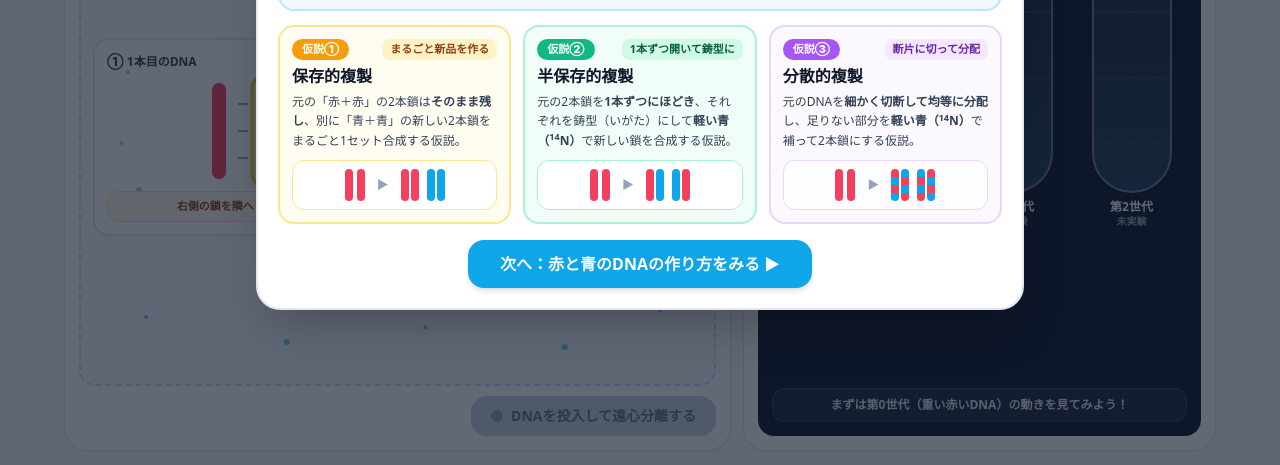
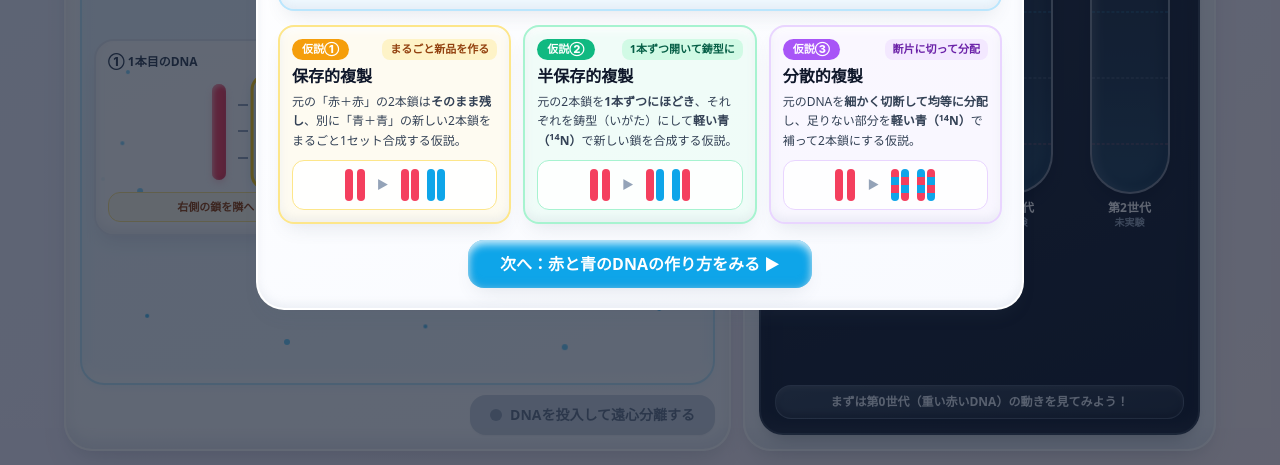
Before and after one commit to tyama11/meselson-stahl-lab, a plain HTML site: page index.html in a window 1280 px wide. Shown: the part 335-800 px from the top of the page. Drawn offline with Linux system fonts and the light colour scheme.

Commit message:
Apply claymorphism visual theme in CSS without changing any logic

```diff
--- a/css/style.css
+++ b/css/style.css
@@ -252,3 +252,146 @@ body {
     gap: 0.35rem;
   }
 }
+
+/* =========================================================================
+   クレイモーフィズム (Claymorphism) ビジュアルテーマ（ロジック変更なし）
+   ========================================================================= */
+body {
+  background: linear-gradient(145deg, #eef5ff 0%, #f5f1ff 50%, #fff3f6 100%);
+  background-attachment: fixed;
+}
+
+/* ヘッダーバー：やわらかい粘土風バー */
+header.compact-header {
+  background: rgba(255, 255, 255, 0.92);
+  border-bottom: 2px solid rgba(255, 255, 255, 0.9);
+  box-shadow:
+    0 8px 20px -6px rgba(100, 116, 139, 0.14),
+    inset 0 -3px 6px rgba(148, 163, 184, 0.14),
+    inset 0 3px 6px rgba(255, 255, 255, 0.95);
+}
+
+/* 左右メインパネル＆モーダルカード：ぷっくり立体クレイパネル */
+section.compact-panel,
+.compact-modal-card {
+  background: linear-gradient(160deg, #ffffff 0%, #f8faff 100%);
+  border: 2px solid rgba(255, 255, 255, 0.95);
+  border-radius: 1.75rem;
+  box-shadow:
+    0 16px 32px -10px rgba(71, 85, 105, 0.16),
+    0 6px 14px -4px rgba(71, 85, 105, 0.08),
+    inset 0 -7px 14px rgba(148, 163, 184, 0.18),
+    inset 0 7px 14px rgba(255, 255, 255, 0.95);
+}
+
+/* DNA組み立てトレイ：くぼんだクレイ培地トレイ */
+section.compact-panel > div.bg-sky-50\/50 {
+  background: linear-gradient(160deg, #eaf5ff 0%, #f3f9ff 100%);
+  border: 2px solid rgba(186, 230, 253, 0.9);
+  border-radius: 1.5rem;
+  box-shadow:
+    inset 0 6px 14px rgba(56, 189, 248, 0.15),
+    inset 0 -6px 12px rgba(255, 255, 255, 0.92),
+    0 4px 10px -2px rgba(14, 165, 233, 0.08);
+}
+
+/* DNAカード＆仮説タブ：丸みのある立体クレイタイル */
+.compact-dna-card,
+[role="tab"] {
+  border-radius: 1.25rem;
+  box-shadow:
+    0 10px 18px -6px rgba(71, 85, 105, 0.14),
+    inset 0 -5px 10px rgba(148, 163, 184, 0.16),
+    inset 0 5px 10px rgba(255, 255, 255, 0.92);
+}
+
+[role="tab"][aria-selected="true"] {
+  background: linear-gradient(155deg, #f0f9ff 0%, #e0f2fe 100%);
+  box-shadow:
+    0 10px 20px -6px rgba(14, 165, 233, 0.25),
+    inset 0 -5px 10px rgba(56, 189, 248, 0.2),
+    inset 0 5px 10px rgba(255, 255, 255, 0.95);
+}
+
+/* ボタン全般：押し心地のあるぷっくりクレイボタン */
+button:not(:disabled):not([role="tab"]):not([aria-label="閉じる"]) {
+  box-shadow:
+    0 8px 16px -4px rgba(15, 23, 42, 0.18),
+    inset 0 -4px 8px rgba(15, 23, 42, 0.16),
+    inset 0 4px 8px rgba(255, 255, 255, 0.42);
+  transition: transform 0.15s ease, box-shadow 0.15s ease, background-color 0.15s ease;
+}
+
+button:not(:disabled):not([role="tab"]):not([aria-label="閉じる"]):hover {
+  transform: translateY(-1px);
+  box-shadow:
+    0 11px 20px -4px rgba(15, 23, 42, 0.22),
+    inset 0 -4px 8px rgba(15, 23, 42, 0.16),
+    inset 0 4px 10px rgba(255, 255, 255, 0.5);
+}
+
+button:not(:disabled):not([role="tab"]):not([aria-label="閉じる"]):active {
+  transform: translateY(1px) scale(0.98);
+  box-shadow:
+    0 3px 8px -2px rgba(15, 23, 42, 0.16),
+    inset 0 3px 7px rgba(15, 23, 42, 0.18),
+    inset 0 -2px 5px rgba(255, 255, 255, 0.35);
+}
+
+/* 立体的な赤い鎖・青い鎖（粘土スティック風のつや感） */
+.dna-strand-h.bg-rose-500,
+.dna-strand-h .bg-rose-500,
+#gen0-dna-visual .bg-rose-500 {
+  box-shadow:
+    0 4px 8px -2px rgba(244, 63, 94, 0.35),
+    inset 2px 2px 4px rgba(255, 255, 255, 0.48),
+    inset -2px -2px 4px rgba(159, 18, 57, 0.25);
+}
+
+.dna-strand-h.bg-sky-500,
+.dna-strand-h .bg-sky-500 {
+  box-shadow:
+    0 4px 8px -2px rgba(14, 165, 233, 0.35),
+    inset 2px 2px 4px rgba(255, 255, 255, 0.48),
+    inset -2px -2px 4px rgba(3, 105, 161, 0.25);
+}
+
+/* 遠心分離機チャンバー＆試験管：ダーククレイ質感 */
+section.compact-panel .bg-slate-900.rounded-2xl,
+#rules-modal .bg-slate-900.rounded-3xl {
+  background: linear-gradient(160deg, #1e293b 0%, #0f172a 100%);
+  border: 2px solid rgba(148, 163, 184, 0.22);
+  border-radius: 1.5rem;
+  box-shadow:
+    inset 0 8px 18px rgba(2, 6, 23, 0.55),
+    inset 0 -6px 12px rgba(148, 163, 184, 0.12),
+    0 10px 20px -8px rgba(15, 23, 42, 0.35);
+}
+
+[id^="tube-wrapper-"],
+#modal-tube-wrapper {
+  border-color: rgba(203, 213, 225, 0.55);
+  box-shadow:
+    inset 4px 0 10px rgba(255, 255, 255, 0.16),
+    inset -4px -8px 12px rgba(2, 6, 23, 0.55),
+    0 8px 14px -4px rgba(2, 6, 23, 0.45);
+}
+
+/* 観察メモ・ステップバー・モーダル内カードにもやわらかい立体感 */
+#observation-box {
+  background: linear-gradient(160deg, #334155 0%, #1e293b 100%);
+  border-color: rgba(148, 163, 184, 0.3);
+  border-radius: 1rem;
+  box-shadow:
+    inset 0 2px 5px rgba(255, 255, 255, 0.12),
+    inset 0 -3px 6px rgba(2, 6, 23, 0.4);
+}
+
+#rules-modal .rounded-2xl:not(.bg-slate-900),
+#rules-modal .rounded-3xl:not(.bg-slate-900),
+#compare-modal .rounded-2xl:not(.bg-slate-900) {
+  box-shadow:
+    0 10px 20px -8px rgba(71, 85, 105, 0.14),
+    inset 0 -4px 8px rgba(148, 163, 184, 0.14),
+    inset 0 4px 8px rgba(255, 255, 255, 0.85);
+}
```
